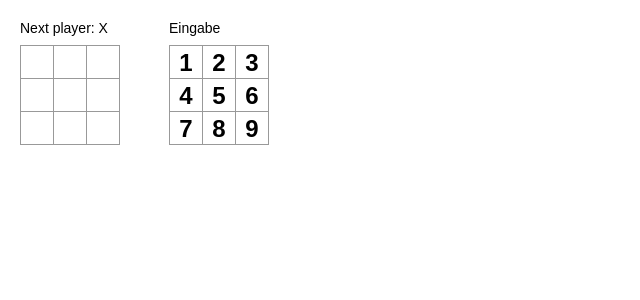
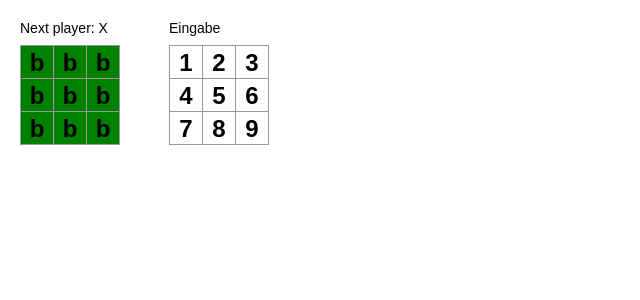
Before and after one commit to lallalard/Test, a React (Create React App) app: page / in a window 1280 px wide. Shown: the top 300 px of the page, without its empty margins (0-640 px from the left). Built offline with nearby package versions, Linux system fonts and the light colour scheme.

Commit message:
1 file modified

```diff
--- a/src/App.js
+++ b/src/App.js
@@ -9,23 +9,26 @@ class Square extends React.Component {
   constructor(props) {
     super(props);
     this.state = {
-      selected: false,
-      bgColor: 'white',
+      bgColor: this.props.selectedColor? 'red' : 'green',
     };
+    this.onClick2 = this.onClick2.bind(this);
+  }
+
+  onClick2(event) {
+    //this.props.onClick();
+    () => {this.setState({bgColor:'white'}) };
   }
 
   render() {
     return (
       <button
         className="square"
-        style={{ backgroundColor: this.state.bgColor }}
-        onClick={() =>
-          this.state.selected
-            ? this.setState({ bgColor: 'white', selected: false })
-            : this.setState({ bgColor: 'rgb(219, 219, 219)', selected: true })
-        }
+        style={{ backgroundColor: this.state.bgColor}}
+        //onClick={() => {this.props.onClick(), () => {this.setState({bgColor:'white'})} } }
+        //onClick={() => {this.setState({bgColor:'white'}) } }
+        onClick={this.onClick2}
       >
-        {/* TODO */}
+        {this.props.selectedColor? 'a' : 'b'}
       </button>
     );
   }
@@ -38,9 +41,24 @@ class InputSquare extends React.Component {
 }
 
 class Board extends React.Component {
+  constructor(props) {
+    super(props);
+    this.state = {
+      squares: props.squares,
+      selected: props.selected,
+    };
+  }
+
   renderSquare(i) {
-    return <Square />;
+    return (
+      <Square
+        onClick={() => this.props.onClick(i)}
+        selectedColor={this.props.selected[i]}
+      />
+    );
   }
+
+  //onClick={(i) => this.handleClickLeft(i)
 
   render() {
     const status = 'Next player: X';
@@ -100,11 +118,34 @@ class InputInterface extends React.Component {
 }
 
 class Game extends React.Component {
+  constructor(props) {
+    super(props);
+    this.state = {
+      squares: Array(9).fill(null),
+      selected: Array(9).fill(false),
+    };
+  }
+
+  handleClickLeft(i) {
+    const marked = this.state.selected[i];
+    const squaselected = this.state.selected.slice();
+    squaselected[i] = !marked[i]; //flip
+
+    this.setState({
+      squares: this.state.squares,
+      selected: squaselected,
+    });
+  }
+
   render() {
     return (
       <div className="game">
         <div className="game-board">
-          <Board />
+          <Board
+            squares={this.state.squares}
+            selected={this.state.selected}
+            onClick={(i) => this.handleClickLeft(i)}
+          />
         </div>
         <div className="game-info">
           <div>{/* status */}</div>
```
